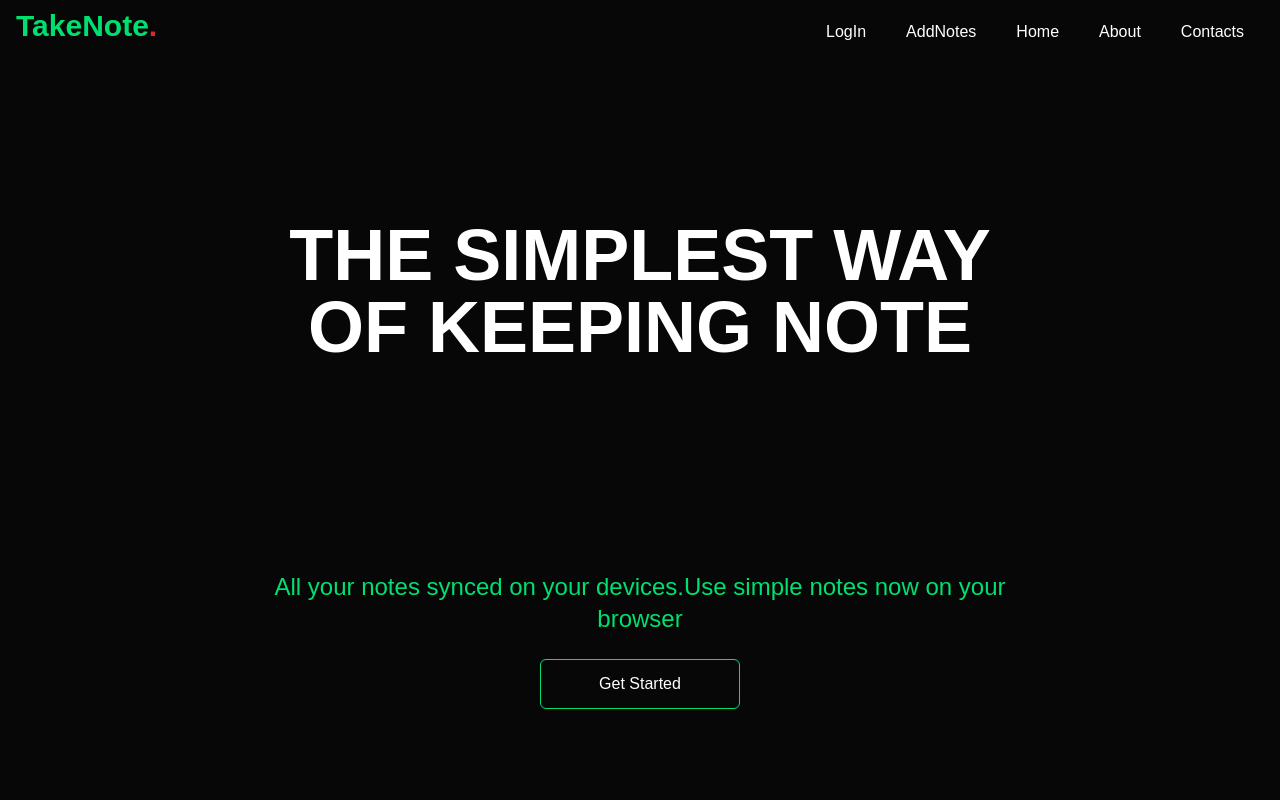
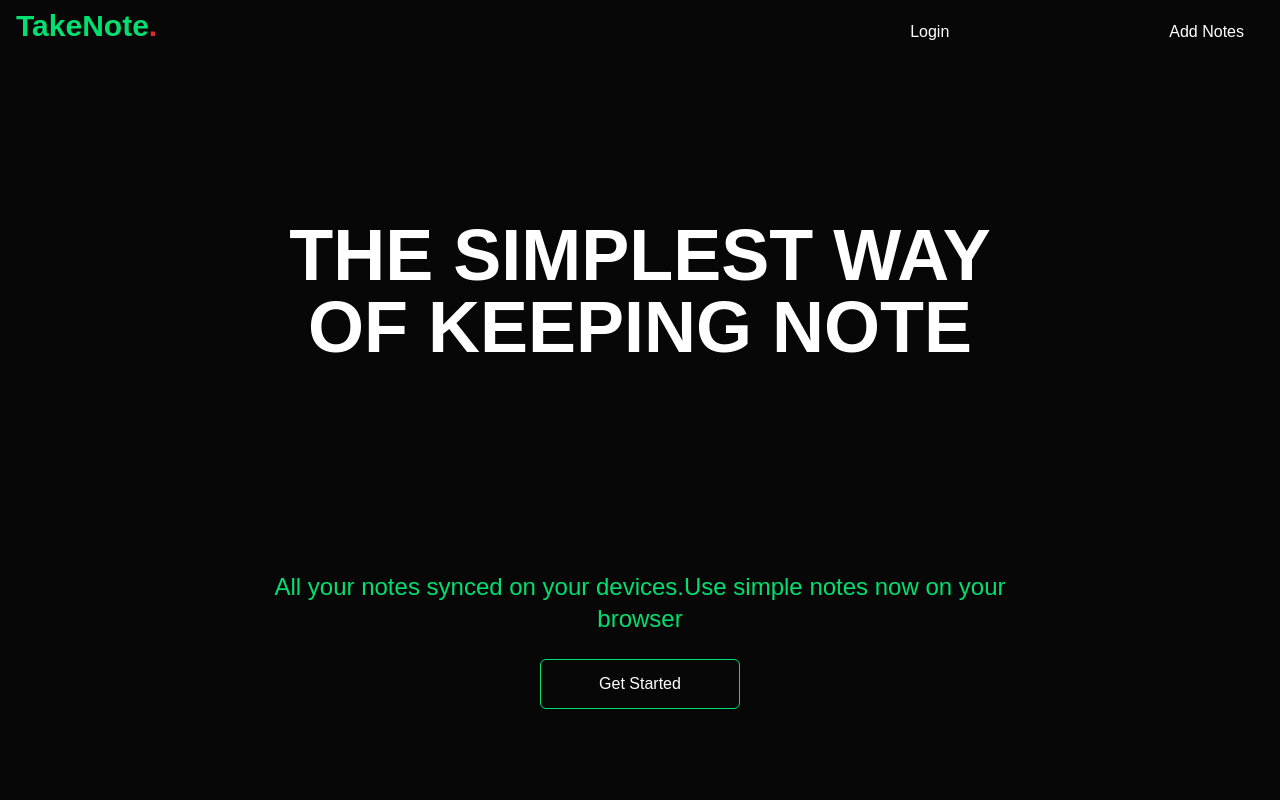
Before and after one commit to NiranMike/MyDiaryProject, a React (Create React App) app: page / in a window 1280 px wide. Shown: the top 800 px of the page. Built offline with nearby package versions, Linux system fonts and the light colour scheme.

Commit message:
Update Navbar.jsx

```diff
--- a/src/Navbar.jsx
+++ b/src/Navbar.jsx
@@ -1,7 +1,7 @@
 import close from './multiply_26px.png'
 import menu from './menu_50px.png'
 import { useState } from 'react';
-const Navbar = () =>{
+const Navbar = ({openToggle}) =>{
 
     const [menue, setMenu] = useState(true);
 
@@ -9,32 +9,30 @@ const Navbar = () =>{
         setMenu(!menue);
     }
 
+
     return(
 
-            <div className=" flex item-center h-24
-            justify-between text-white max-w-[1440px] mx-auto px-4">
+            <div className=" flex  item-center
+               justify-between text-white max-w-[1440px] mx-auto px-4">
                 <h1 className=" pt-2 w-full text-3xl
                 font-bold text-[#00df70]">TakeNote<span className='text-[#d42c2c]'>.</span></h1>
-                <ul className="  hidden md:flex">
-                    <li className="p-5 mb-8 hover:underline hover:text-[#00df70] hover:cursor-pointer">LogIn</li>
-                    <li className="p-5 mb-8 hover:underline hover:text-[#00df70] hover:cursor-pointer">AddNotes</li>
-                    <li className="p-5 mb-8 hover:underline hover:text-[#00df70] hover:cursor-pointer">Home</li>
-                    <li className="p-5 mb-8 hover:underline hover:text-[#00df70] hover:cursor-pointer">About</li>
-                    <li className="p-5 mb-8 hover:underline hover:text-[#00df70] hover:cursor-pointer">Contacts</li>
+                <div className="  hidden md:flex">
+                    <button  className="p-5 mb-8 hover:underline mx-[180px]  hover:text-[#00df70] hover:cursor-pointer" onClick={()=>openToggle(true)}>Login</button>
+                    <button  className="p-5 mb-8 hover:underline hover:text-[#00df70] hover:cursor-pointer">Add<span className=' text-transparent'>.</span>Notes</button>
 
-                </ul>
+                </div>
                 <div onClick={menuToggle} className="block md:hidden">
                     {
                         menue ? <img src={menu} className="w-[30px] pt-2"  alt="Menu" /> : <img src={close} className="w-[30px] pt-2"  alt="Menu" />
                     }
                 </div>
-                <div className={!menue ? 'fixed left-0 top-0 w-[42%] md:w-[25%] h-full   bg-[#000] ease-in-out duration-700 ' : 'fixed left-[-100%] ease-in-out duration-700' }>
+                <div className={!menue ? 'md:hidden fixed left-0 top-0 w-[42%] h-full   bg-[#000] ease-in-out duration-700 ' : 'fixed left-[-100%] ease-in-out duration-700' }>
                     <h1 className="w-full text-3xl
                 font-bold m-4 text-[#00df70]">TakeNote<span className='text-[#cf2e2e]'>.</span></h1>
-                    <ul className=" uppercase p-4">
+                    <ul className=" md:hidden uppercase p-4">
                         <li className=" hover:text-[#000] hover:font-bold p-4  hover:bg-[#00df70] hover:ease-in-out duration-500 rounded-lg hover:cursor-pointer">Home</li>
                         <li className=" hover:text-[#000] hover:font-bold p-4 hover:bg-[#00df70] hover:ease-in-out duration-500 rounded-lg cursor-pointer">About</li>
-                        <li className=" hover:text-[#000] p-4 hover:bg-[#00df70] hover:font-bold hover:ease-in-out duration-500 rounded-lg cursor-pointer">Log In</li>
+                        <li onClick={()=> openToggle(true)} className=" hover:text-[#000] p-4 hover:bg-[#00df70] hover:font-bold hover:ease-in-out duration-500 rounded-lg cursor-pointer">Log In</li>
                         <li className="p-4 hover:text-[#000] hover:bg-[#00df70] hover:font-bold hover:ease-in-out duration-500 rounded-lg cursor-pointer">Add Note</li>
                         <li className=" hover:text-[#000] hover:font-bold p-4  hover:bg-[#00df70] hover:ease-in-out duration-500 rounded-lg cursor-pointer">Contacts</li>
                     </ul>
```
